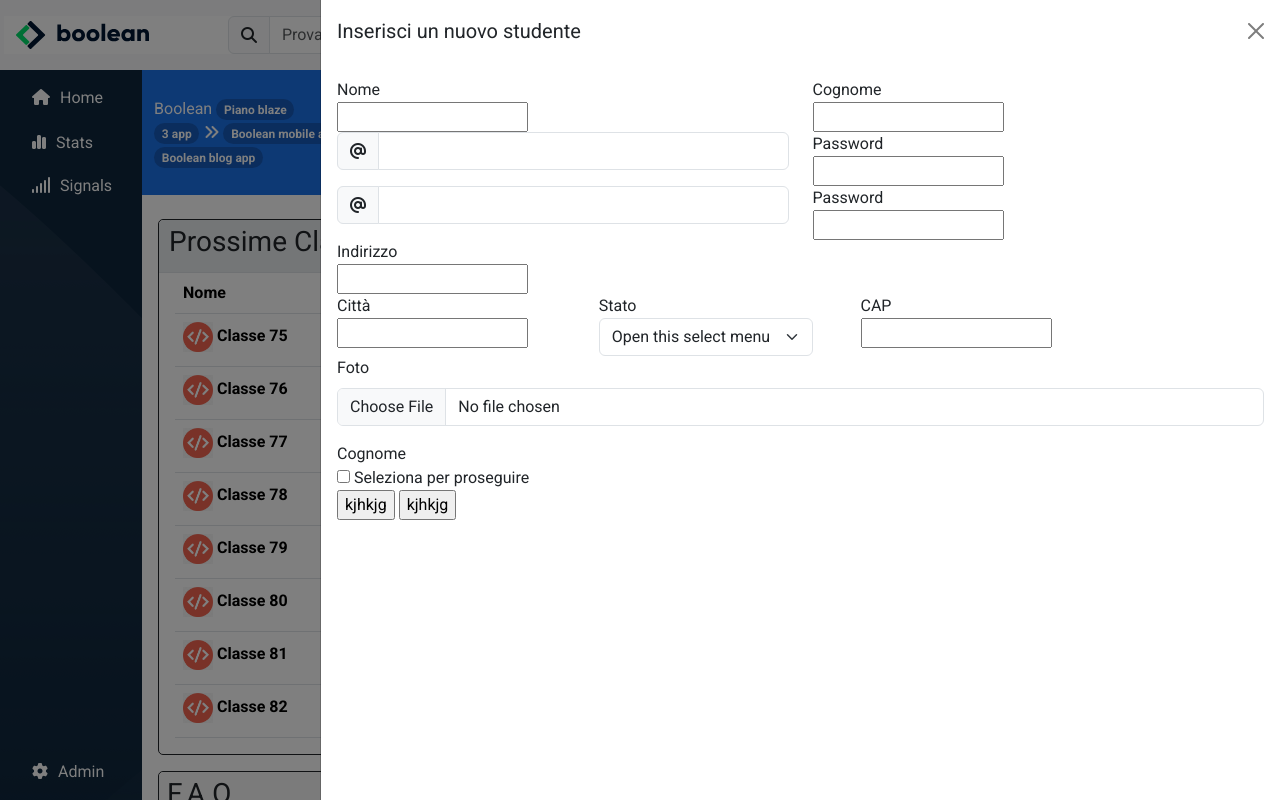
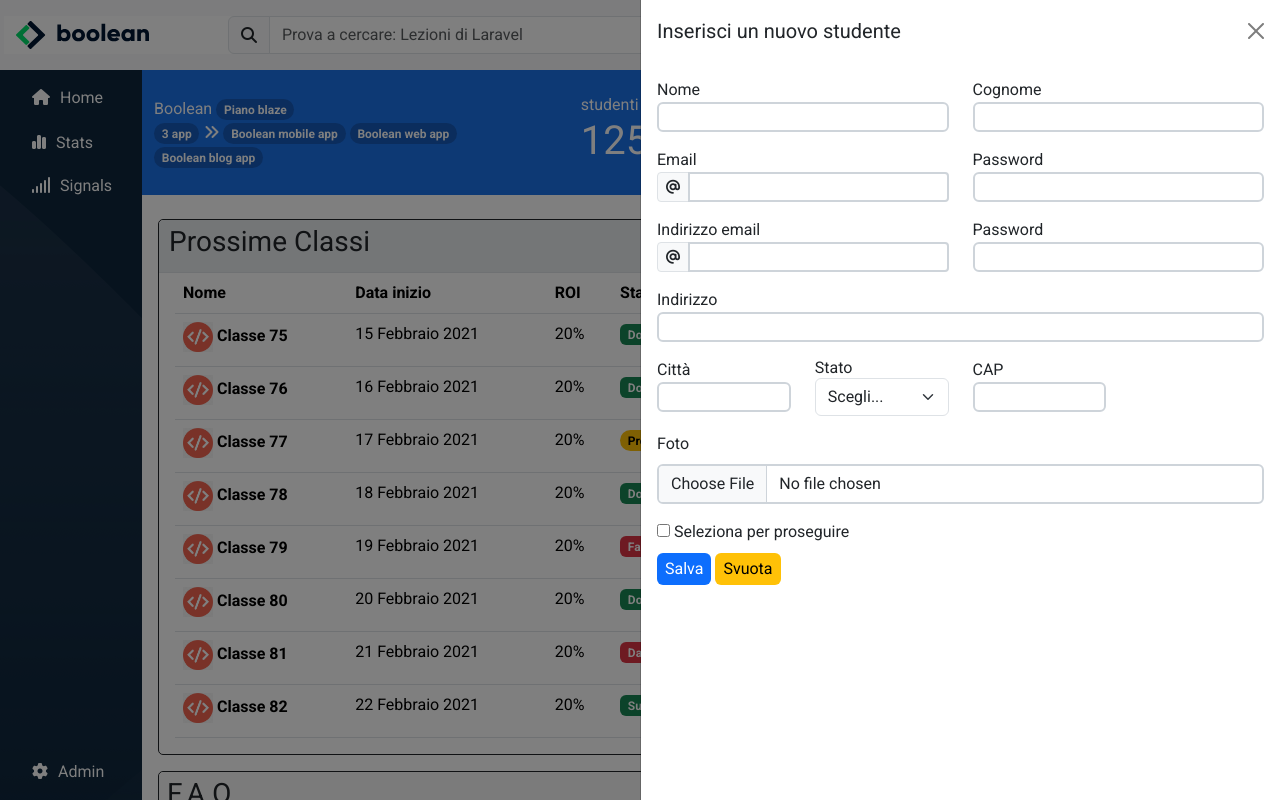
Before and after one commit to FerrariMarc0/html-css-bootstrap-dashboard, a plain HTML site: page index.html in a window 1280 px wide. Drawn offline with nearby package versions, Linux system fonts and the light colour scheme.

Commit message:
commenti

```diff
--- a/css/style.css
+++ b/css/style.css
@@ -1,12 +1,4 @@
-/*
-#ffffff header
-#f8f9fa nav-header
-#e5e5e5 bg-search-header
-#1b72e8 header-bottom
-#0e263c a-side
-#f8f9ea main
 
-*/
 body{
     font-family: 'Roboto', sans-serif;
 }
@@ -73,6 +65,11 @@ header a, aside a{
     min-height: 125px;
     align-items: center;
 }
+.wid{
+    border: 2px solid;
+    border-color: #ced4da;
+    width: 100%;
+}
 
 /*******************/
 #box_table{
--- a/index.html
+++ b/index.html
@@ -4,15 +4,18 @@
     <meta charset="UTF-8">
     <meta http-equiv="X-UA-Compatible" content="IE=edge">
     <meta name="viewport" content="width=device-width, initial-scale=1.0">
+                    <!--BOOTSTRAP LINK + FONT AWESOME + GOOGLE FONT-->
     <link href="https://cdn.jsdelivr.net/npm/bootstrap@5.3.0-alpha1/dist/css/bootstrap.min.css" rel="stylesheet" integrity="sha384-GLhlTQ8iRABdZLl6O3oVMWSktQOp6b7In1Zl3/Jr59b6EGGoI1aFkw7cmDA6j6gD" crossorigin="anonymous">
     <link rel="stylesheet" href="https://cdnjs.cloudflare.com/ajax/libs/font-awesome/6.2.1/css/all.min.css" integrity="sha512-MV7K8+y+gLIBoVD59lQIYicR65iaqukzvf/nwasF0nqhPay5w/9lJmVM2hMDcnK1OnMGCdVK+iQrJ7lzPJQd1w==" crossorigin="anonymous" referrerpolicy="no-referrer">
     <link rel="preconnect" href="https://fonts.googleapis.com">
     <link rel="preconnect" href="https://fonts.gstatic.com" crossorigin>
     <link href="https://fonts.googleapis.com/css2?family=Roboto:wght@400;700&display=swap" rel="stylesheet">
+                    <!--BOOTSTRAP LINK + FONT AWESOME + GOOGLE FONT-->
     <link rel="stylesheet" href="css/style.css">
     <title>Bootstrap Dashboard</title>
 </head>
 <body>
+        <!--HEADER-lOGO-->
   <header>
     <div class="container-fluid py-3 px-lg-3">
       <nav class="row align-items-center">
@@ -24,7 +27,7 @@
             <img src="img/logo.svg" alt="logo" class="img-fluid">
           </div>
         </div>
-
+          <!--HEADER INPUT--->
         <div class="col-8">
           <form>
             <div class="d-flex input-group">
@@ -33,7 +36,7 @@
             </div>
           </form>
         </div>
-
+          <!--HEADER OPTIONS--->
         <div class="col-2 d-flex justify-content-lg-around justify-content-sm-center lh-lg">
           <a href="#" class="nav_icon_lg"><i class="fa-solid fa-list-ul"></i></a>
           <a href="#" class="nav_icon_lg"><i class="fa-solid fa-circle-question"></i></a>
@@ -52,7 +55,7 @@
       </nav>
     </div>
   </header>
-
+          <!--MAIN ASIDE-->
   <main class="d-flex">
     <div class="box flex-shrink-0">
       <aside>
@@ -68,7 +71,7 @@
         </ul>
       </aside>
     </div>
-
+          <!--HEADER-BOTTOM-->
     <section class="flex-grow-1 overflow-x-hidden overflow-y-scroll">
       <div class="container-fluid" id="bottom_nav">
         <div class="row flex-column flex-md-row py-3 gap-4 justify-content-between" id="boolean">
@@ -92,9 +95,9 @@
           </div>
         </div>
       </div>
-
+            <!--BOOTSTRAP-TABLE-->
       <div class="row py-4 px-3" id="all_tables">
-              <div class="col-lg-8">
+        <section class="col-lg-8">
           <div id="box_table">
             <div class="border-bottom bg-body-secondary" id="bord_top">
               <h3>Prossime Classi</h3>
@@ -170,9 +173,8 @@
                 </tbody>
               </table>
             </div>
-
           </div>
-
+              <!--BOOTSTRAP-ACCORDION-->
           <div class="my-3" id="box_table">
             <div class="border-bottom px-2" id="bord_top">
               <h3>F.A.Q</h3>
@@ -210,42 +212,40 @@
               </div>
             </div>
           </div>
-              </div>
-
+    </section>
+              <!--BOOTSTRAP-LISTGROUP-->
         <div class="col-sm-12 col-lg-4">
           <div id="box_table">
             <div class="border-bottom bg-body-secondary" id="bord_top">
               <h3>Todo</h3>
             </div>
             <div class="p-3">
-                    <div class="card">
+              <div class="card table-hover">
                 <div class="card-body border-top">
-                        <form action="">
-                          <label for=""></label>
-                          <input type="checkbox" name="" id="">
+                  <form action="#">
+                    <label for="checkbox"></label>
+                    <input type="checkbox" name="checkbox" id="checkbox">
                     <span>Kickoff nuove classi</span>
                   </form>
                 </div>
                 <div class="card-body border-top">
-                        <form action="">
-                          <label for=""></label>
-                          <input type="checkbox" name="" id="">
+                  <form action="#">
+                    <label for="checkbox"></label>
+                    <input type="checkbox" name="checkbox" id="checkbox">
                     <span>Lezione su Boostrap 5 in classe #75</span>
                   </form>
                 </div>
                 <div class="card-body border-top">
-                        <form action="">
+                  <form action="#">
                     <label for=""></label>
-                          <input type="checkbox" name="" id="">
+                    <input type="checkbox" name="checkbox" id="checkbox">
                     <span>Controllare username Github studenti</span>
                   </form>
                 </div>
               </div>
             </div>
-
           </div>
-
-
+                <!--BOOSTRAP-CARD-->
           <div class="card my-3" style="width: 35rem;">
             <img src="img/stats.jpeg" class="card-img-top" alt="stats">
             <div class="card-body">
@@ -263,11 +263,9 @@
           </div>
         </div>
       </div>
-      </section>
-
-
   </main>
-    <div class="w-75 offcanvas offcanvas-end show" tabindex="-1" id="offcanvas" aria-labelledby="offcanvasLabel">
+          <!--BOOTSTRAP-OFFCANVAS-->
+  <div class="w-50 offcanvas offcanvas-end show" tabindex="-1" id="offcanvas" aria-labelledby="offcanvasLabel">
     <div class="offcanvas-header">
       <h5 class="offcanvas-title" id="offcanvasLabel">Inserisci un nuovo studente</h5>
       <button type="button" class="btn-close" data-bs-dismiss="offcanvas" aria-label="Close"></button>
@@ -275,70 +273,72 @@
     <div id="offcanv" class="offcanvas-body">
       <div class="row">
         <div class="col-6">
-            <form action="name">
+          <form action="#">
             <label for="name" class="d-block">Nome</label>
-              <input type="text" name="Name" id="Name">
+            <input type="text" name="Name" id="Name" class="mb-3 rounded wid">
           </form>
         </div>
         <div class="col-6">
-            <form action="name">
+          <form action="#">
             <label for="name" class="d-block">Cognome</label>
-              <input type="text" name="Name" id="Name">
+            <input type="text" name="Name" id="Name" class="rounded wid">
           </form>
         </div>
       </div>
 
-        <div class="row">
+      <div class="row mb-3">
         <div class="col-6">
-            <form>
-              <div class="d-flex input-group">
+          <form action="#">
+            <label for="text">Email</label>
+            <div class="d-flex input-group input-group-sm">
               <span class="input-group-text" id="basic-addon1"><i class="fa-solid fa-at"></i></span>
-                <input type="text" class="form-control" aria-label="Username" aria-describedby="basic-addon1">
+              <input type="email" class="form-control lh-sm wid" aria-label="Username" aria-describedby="basic-addon1">
             </div>
           </form>
         </div>
         <div class="col-6">
-            <form action="name">
+          <form action="#">
             <label for="password" class="d-block">Password</label>
-              <input type="password" name="password" id="password">
+            <input type="password" name="password" id="password" class="rounded wid">
           </form>
         </div>
       </div>
 
-        <div class="row">
+      <div class="row mb-3">
         <div class="col-6">
-            <form>
-              <div class="d-flex input-group">
+          <form action="#">
+            <label for="email">Indirizzo email</label>
+            <div class="d-flex input-group input-group-sm">
               <span class="input-group-text" id="basic-addon1"><i class="fa-solid fa-at"></i></span>
-                <input type="text" class="form-control" aria-label="Username" aria-describedby="basic-addon1">
+              <input type="email" class="form-control lh-sm wid" aria-label="Username" aria-describedby="basic-addon1">
             </div>
           </form>
         </div>
         <div class="col-6">
-            <form action="Name">
+          <form action="#">
             <label for="password" class="d-block">Password</label>
-              <input type="password" name="passowrd" id="password">
+            <input type="password" name="passowrd" id="password" class="rounded wid">
           </form>
         </div>
       </div>
 
-        <form action="Name">
+      <form action="#">
         <label for="indirizzo" class="d-block">Indirizzo</label>
-          <input type="text" name="indirizzo" id="indirizzo">
+        <input type="text" name="indirizzo" id="indirizzo" class="mb-3 rounded wid">
       </form>
 
-        <div class="row">
+      <div class="row mb-3">
         <div class="col-3">
-            <form action="citta">
+          <form action="#">
             <label for="citta" class="d-block">Città</label>
-              <input type="text" name="citta" id="citta">
+            <input type="text" name="citta" id="citta" class="rounded wid">
           </form>
         </div>
-          <div class="col-3 mx-4">
-            <form action="Name">
+        <div class="col-3 lh-sm">
+          <form action="#">
             <label for="select">Stato</label>
             <select class="form-select" aria-label="Default select example">
-                <option selected>Open this select menu</option>
+              <option selected>Scegli...</option>
               <option value="1">One</option>
               <option value="2">Two</option>
               <option value="3">Three</option>
@@ -346,38 +346,39 @@
           </form>
         </div>
         <div class="col-3">
-            <form action="Name">
+          <form action="#">
             <label for="cap" class="d-block">CAP</label>
-              <input type="text" name="cap" id="cap">
+            <input type="text" name="cap" id="cap" class="rounded wid">
           </form>
         </div>
       </div>
 
       <div class="mb-3">
-          <form action="">
+        <form action="#">
           <label for="formFile" class="form-label">Foto</label>
-            <input class="form-control" type="file" id="formFile">
+          <input class="form-control wid" type="file" id="formFile">
         </form>
 
       </div>
 
-        <form action="Name">
-          <label for="Name" class="d-block">Cognome</label>
-          <input type="checkbox" name="" id="">
+      <form action="#">
+        <label for="Name" class="d-block visually-hidden">Cognome</label>
+        <input type="checkbox" name="checkbox" id="checkbox" class="mb-3">
         <span>Seleziona per proseguire</span>
       </form>
 
-        <form action="Name" class="d-inline-block">
-          <label for="Name" class="visually-hidden">Cognome</label>
-          <input type="button" value="kjhkjg">
+      <form action="#" class="d-inline-block">
+        <label for="Name" class="visually-hidden">salva</label>
+        <input type="button" value="Salva" class="text-bg-primary rounded border-0 py-1 px-2">
       </form>
 
-        <form action="Name" class="d-inline-block">
-          <label for="Name" class="visually-hidden">Cognome</label>
-          <input type="button" value="kjhkjg">
+      <form action="#" class="d-inline-block">
+        <label for="Name" class="visually-hidden">svuota</label>
+        <input type="reset" value="Svuota" class="text-bg-warning rounded border-0 py-1 px-2">
       </form>
     </div>
   </div>
+      <!--LINK-JS-->
   <script src="https://cdn.jsdelivr.net/npm/bootstrap@5.3.0-alpha1/dist/js/bootstrap.bundle.min.js" integrity="sha384-w76AqPfDkMBDXo30jS1Sgez6pr3x5MlQ1ZAGC+nuZB+EYdgRZgiwxhTBTkF7CXvN" crossorigin="anonymous"></script>
 </body>
 </html>
```
Also changed, not shown: css/aside.css (added), css/body.css (added), css/header.css (added), css/main.css (added), css/navbar.css (added). Lines whose indentation alone changed are shown as unchanged.
